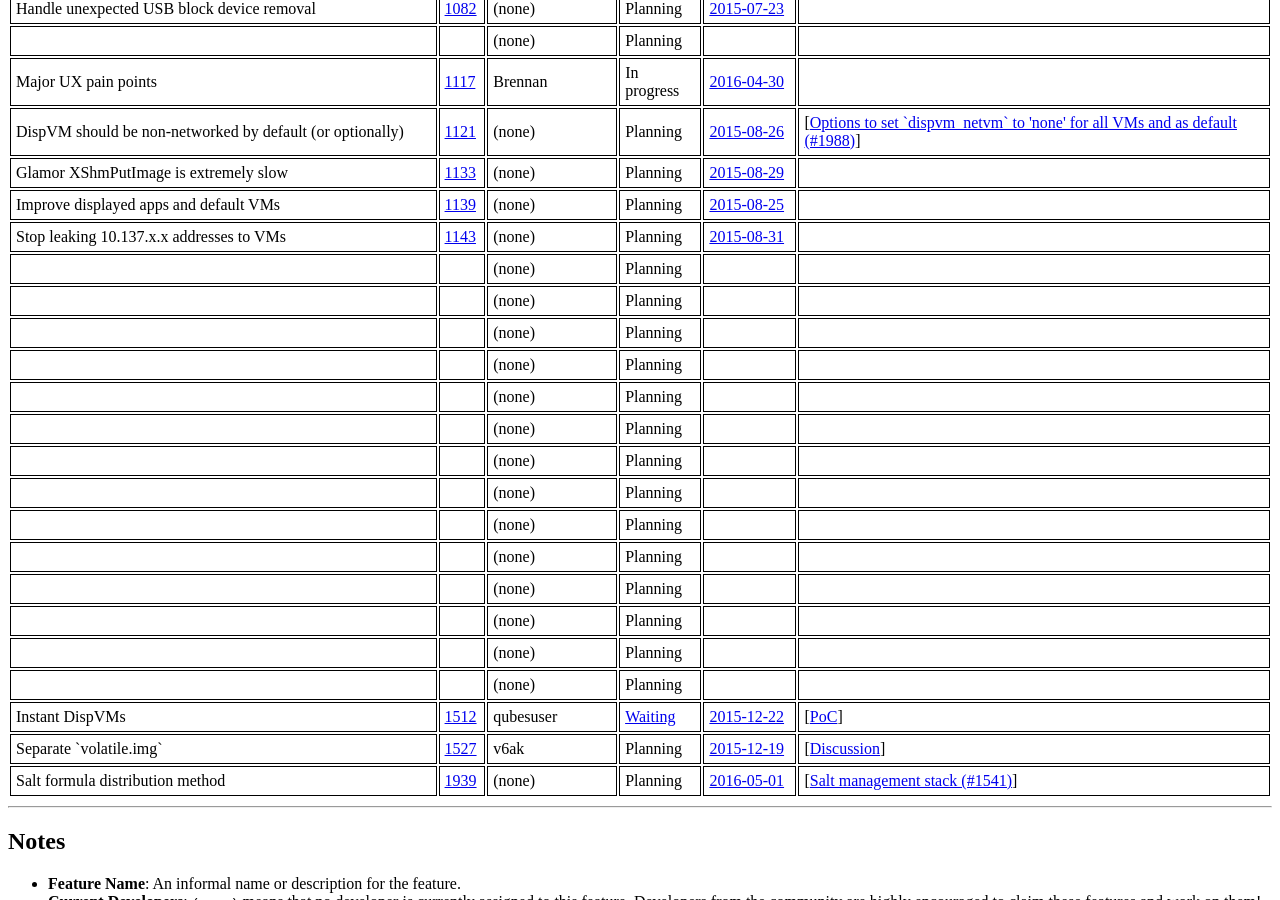
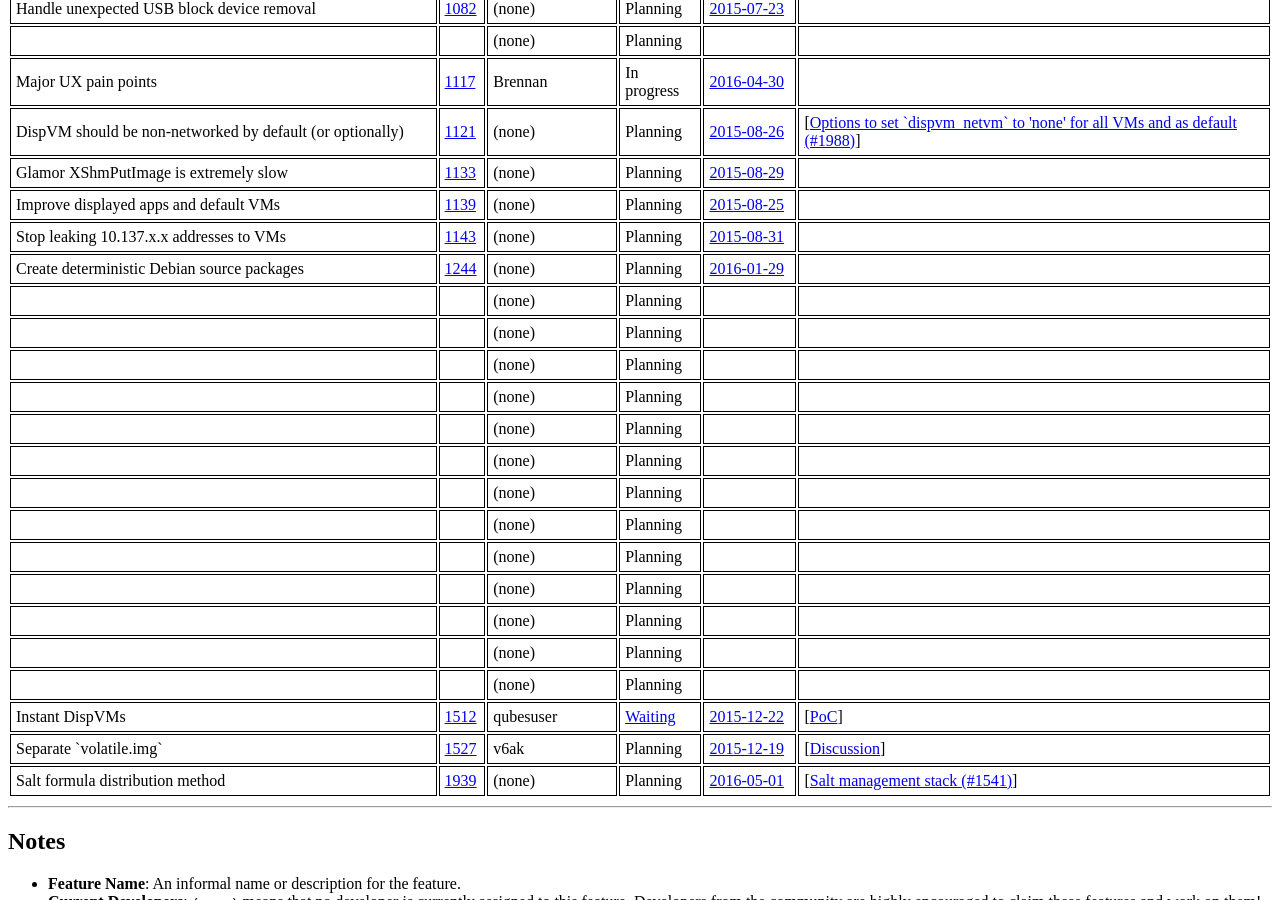
Before and after one commit to QubesOS/qubes-issues, a Jekyll site: the page built from index.md, in a window 1280 px wide and 900 px high, scrolled down 1482 px. Built offline with Jekyll 4.4.1, drawn with Linux system fonts in a browser that asks for light colours.

Commit message:
Track #1244

```diff
--- a/_data/features.yml
+++ b/_data/features.yml
@@ -662,15 +662,15 @@
   - desc   :
     url    :
 
-- name   :
-  issue  :
+- name   : Create deterministic Debian source packages
+  issue  : 1244
   devs   :
   status :
-    code   :
+    code   : Planning
     url    :
   updated:
-    date   :
-    url    :
+    date   : 2016-01-29
+    url    : https://github.com/QubesOS/qubes-issues/issues/1244#issuecomment-176698555
   info   :
   - desc   :
     url    :
```
